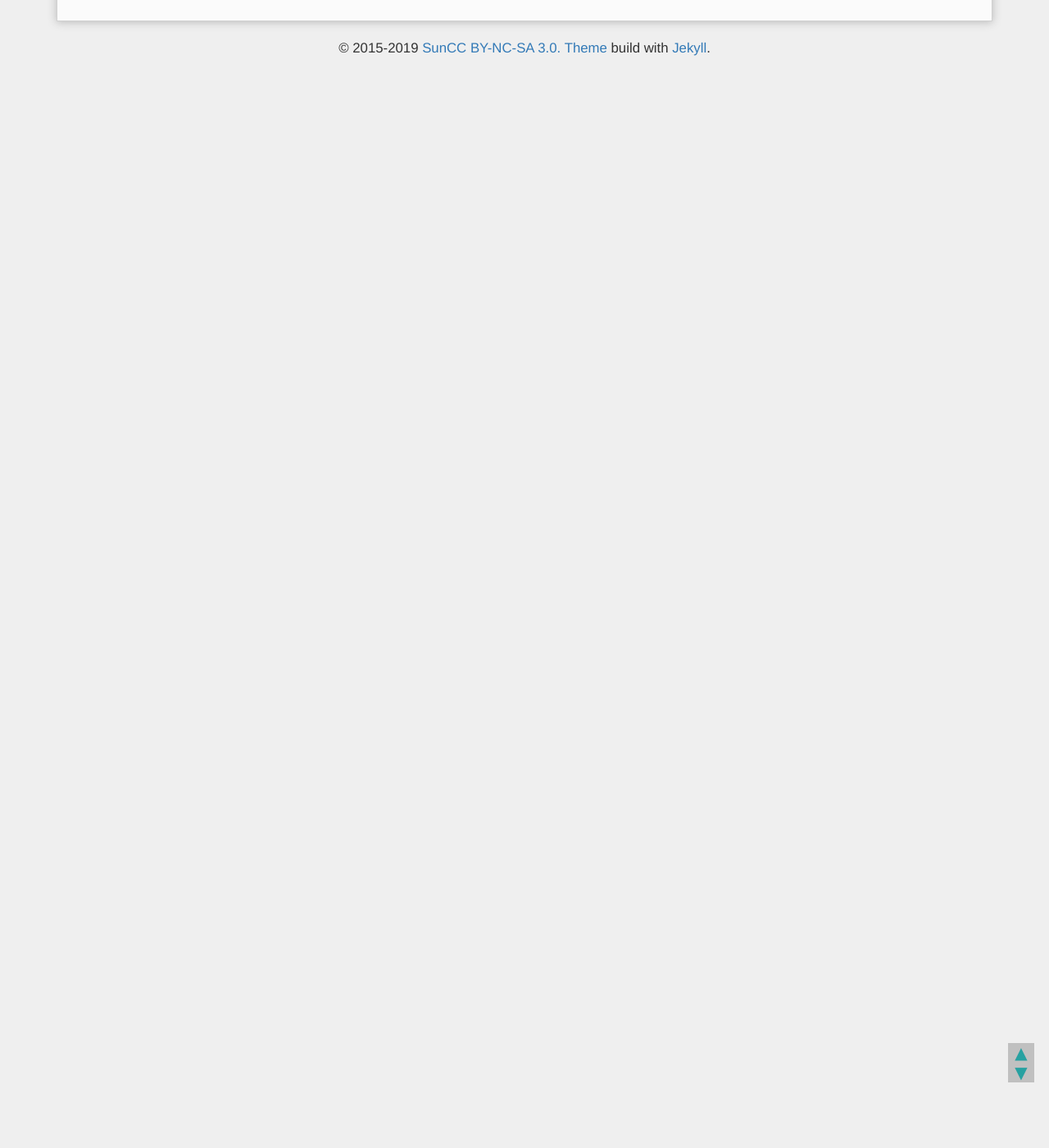
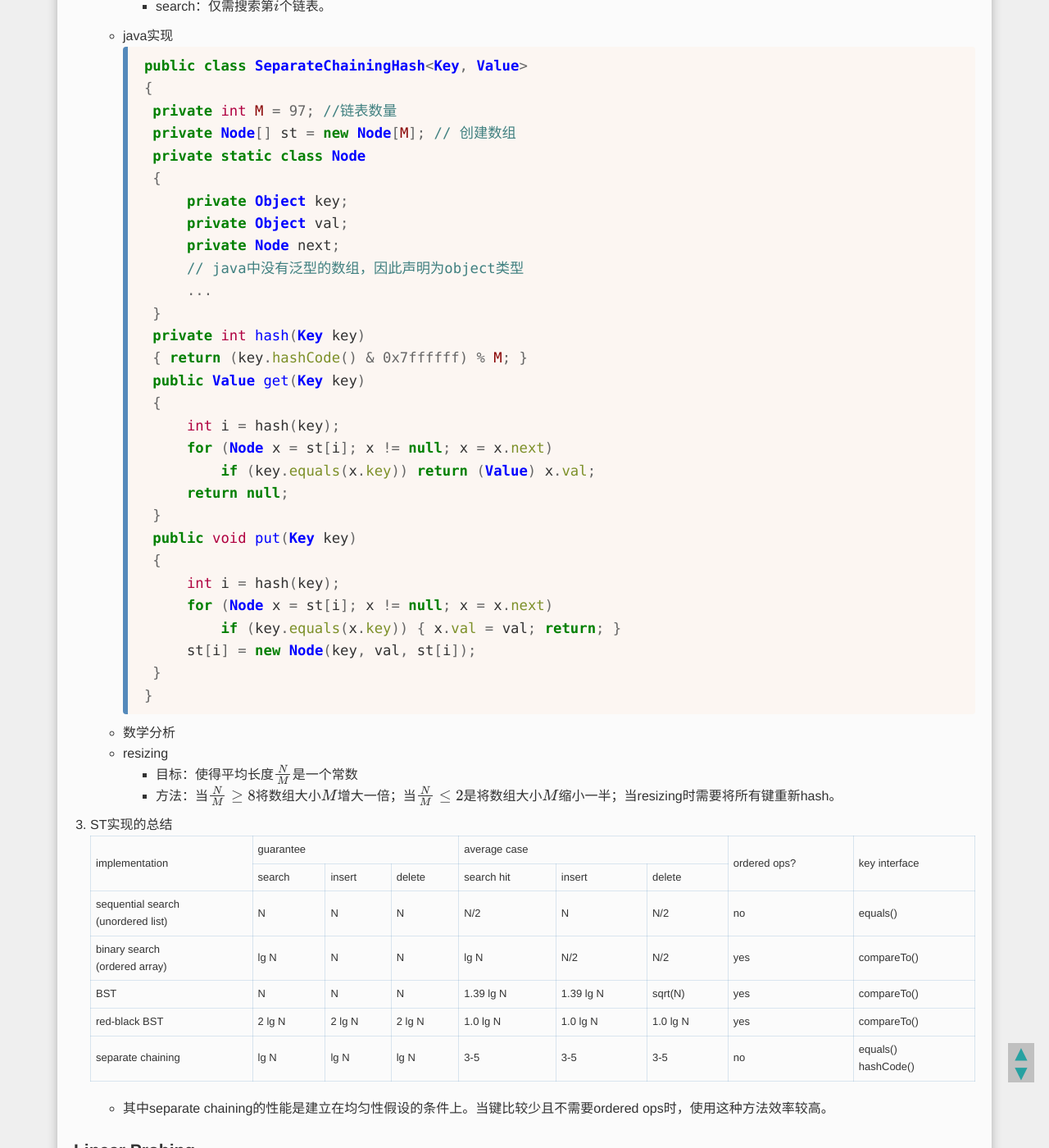
Before and after one commit to YurieSun/YurieSun.github.io, a Jekyll site: the page built from _posts/2019-05-22-learning-algorithm-hash-tables.md, in a window 1280 px wide and 1400 px high, scrolled down 4437 px. Shown: the whole window at 82% size. Built offline with Jekyll 4.4.1, drawn with Linux system fonts in a browser that asks for light colours; formulas are drawn with MathJax 3; before the commit the page ends 4519 px from its top, so only the background shows below that; some of the changed text lies outside the part shown.

Commit message:
submit algorithm notes of separate chaining in hash tables

````diff
--- a/_posts/2019-05-22-learning-algorithm-hash-tables.md
+++ b/_posts/2019-05-22-learning-algorithm-hash-tables.md
@@ -150,7 +150,128 @@ tags: [algorithm]
     * load balancing：在$M$次操作后，最多元素的索引应至多有$\Theta(\log M/\log\log M)$个元素。
 
 ### Seperate Chaining
+1. 哈希冲突
+    * 指两个不同的键经过hashing后得到相同的索引。
+    * birthday problem表明，除非具有巨大的内存，否则难以避免冲突问题。
+    * coupon collector + load balancing表明，冲突时均匀分布的。
+2. separate-chaining synbol table
+    * 采用一个大小为$M$的数组来表示$N$个链表（其中$M<N$）。
+        * hash：将键映射为从$0$至$M-1$的整数$i$。
+        * insert：将其插入到第$i$个链表的开头。
+        * search：仅需搜索第$i$个链表。
+    * java实现
+    ```java
+    public class SeparateChainingHash<Key, Value>
+    {
+        private int M = 97; //链表数量
+        private Node[] st = new Node[M]; // 创建数组
+        private static class Node
+        {
+            private Object key;
+            private Object val;
+            private Node next;
+            // java中没有泛型的数组，因此声明为object类型
+            ...
+        }
+        private int hash(Key key)
+        { return (key.hashCode() & 0x7ffffff) % M; }
+        public Value get(Key key)
+        {
+            int i = hash(key);
+            for (Node x = st[i]; x != null; x = x.next)
+                if (key.equals(x.key)) return (Value) x.val;
+            return null;
+        }
+        public void put(Key key)
+        {
+            int i = hash(key);
+            for (Node x = st[i]; x != null; x = x.next)
+                if (key.equals(x.key)) { x.val = val; return; }
+            st[i] = new Node(key, val, st[i]);
+        }
+    }
+    ```
+    * 数学分析
+    * resizing
+        * 目标：使得平均长度$\frac{N}{M}$是一个常数
+        * 方法：当$\frac{N}{M}\ge 8$将数组大小$M$增大一倍；当$\frac{N}{M}\le 2$是将数组大小$M$缩小一半；当resizing时需要将所有键重新hash。
+3. ST实现的总结
+    <table>
+    <tr>
+        <td rowspan="2">implementation</td>
+        <td colspan="3">guarantee</td>
+        <td colspan="3">average case</td>
+        <td rowspan="2">ordered ops?</td>
+        <td rowspan="2">key interface</td>
+    </tr>
+    <tr>
+        <td>search</td>
+        <td>insert</td>
+        <td>delete</td>
+        <td>search hit</td>
+        <td>insert</td>
+        <td>delete</td>
+    </tr>
+    <tr>
+        <td>sequential search<br>(unordered list)</td>
+        <td>N</td>
+        <td>N</td>
+        <td>N</td>
+        <td>N/2</td>
+        <td>N</td>
+        <td>N/2</td>
+        <td>no</td>
+        <td>equals()</td>
+    </tr>
+    <tr>
+        <td>binary search<br>(ordered array)</td>
+        <td>lg N</td>
+        <td>N</td>
+        <td>N</td>
+        <td>lg N</td>
+        <td>N/2</td>
+        <td>N/2</td>
+        <td>yes</td>
+        <td>compareTo()</td>
+    </tr>
+    <tr>
+        <td>BST</td>
+        <td>N</td>
+        <td>N</td>
+        <td>N</td>
+        <td>1.39 lg N</td>
+        <td>1.39 lg N</td>
+        <td>sqrt(N)</td>
+        <td>yes</td>
+        <td>compareTo()</td>
+    </tr>
+    <tr>
+        <td>red-black BST</td>
+        <td>2 lg N</td>
+        <td>2 lg N</td>
+        <td>2 lg N</td>
+        <td>1.0 lg N</td>
+        <td>1.0 lg N</td>
+        <td>1.0 lg N</td>
+        <td>yes</td>
+        <td>compareTo()</td>
+    </tr>
+    <tr>
+        <td>separate chaining</td>
+        <td>lg N</td>
+        <td>lg N</td>
+        <td>lg N</td>
+        <td>3-5</td>
+        <td>3-5</td>
+        <td>3-5</td>
+        <td>no</td>
+        <td>equals()<br>hashCode()</td>
+    </tr>
+    </table>
+
+    * 其中separate chaining的性能是建立在均匀性假设的条件上。当键比较少且不需要ordered ops时，使用这种方法效率较高。
 
 ### Linear Probing
+1.
 
 ### Context
````
